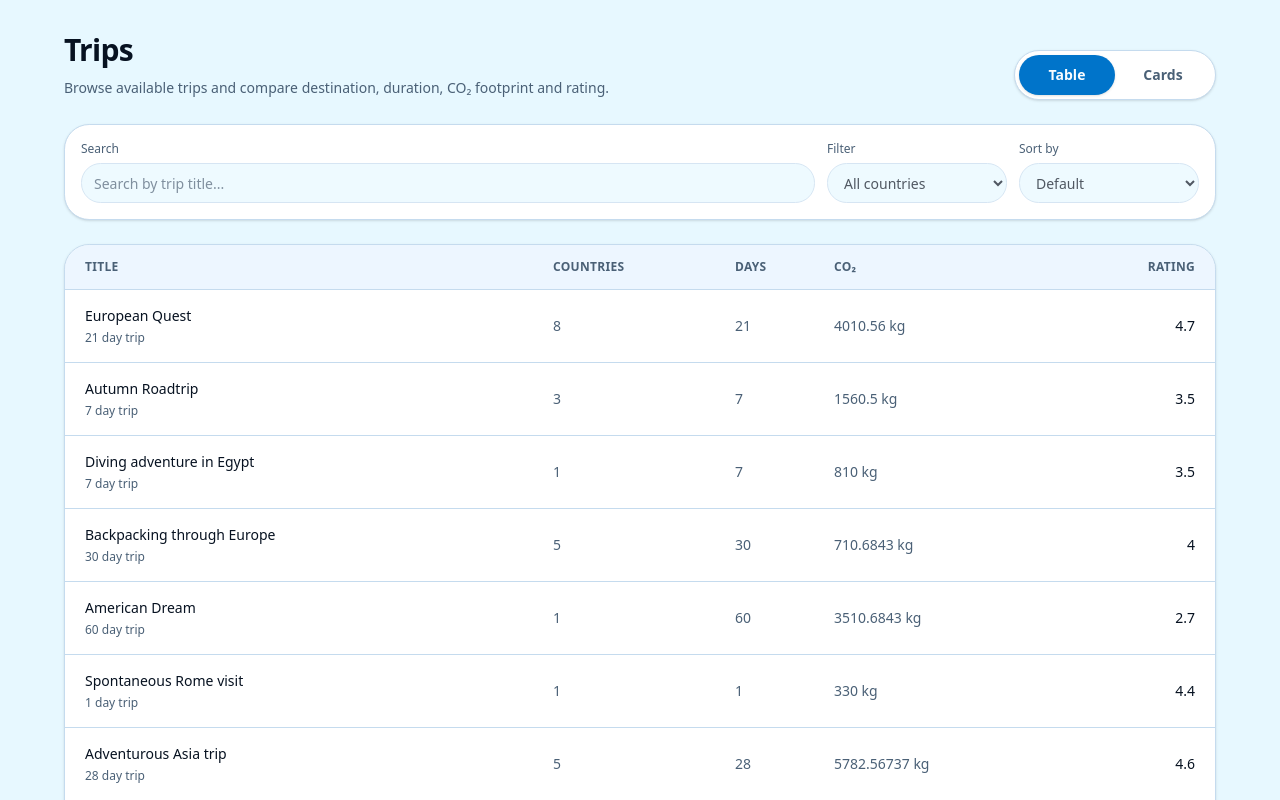
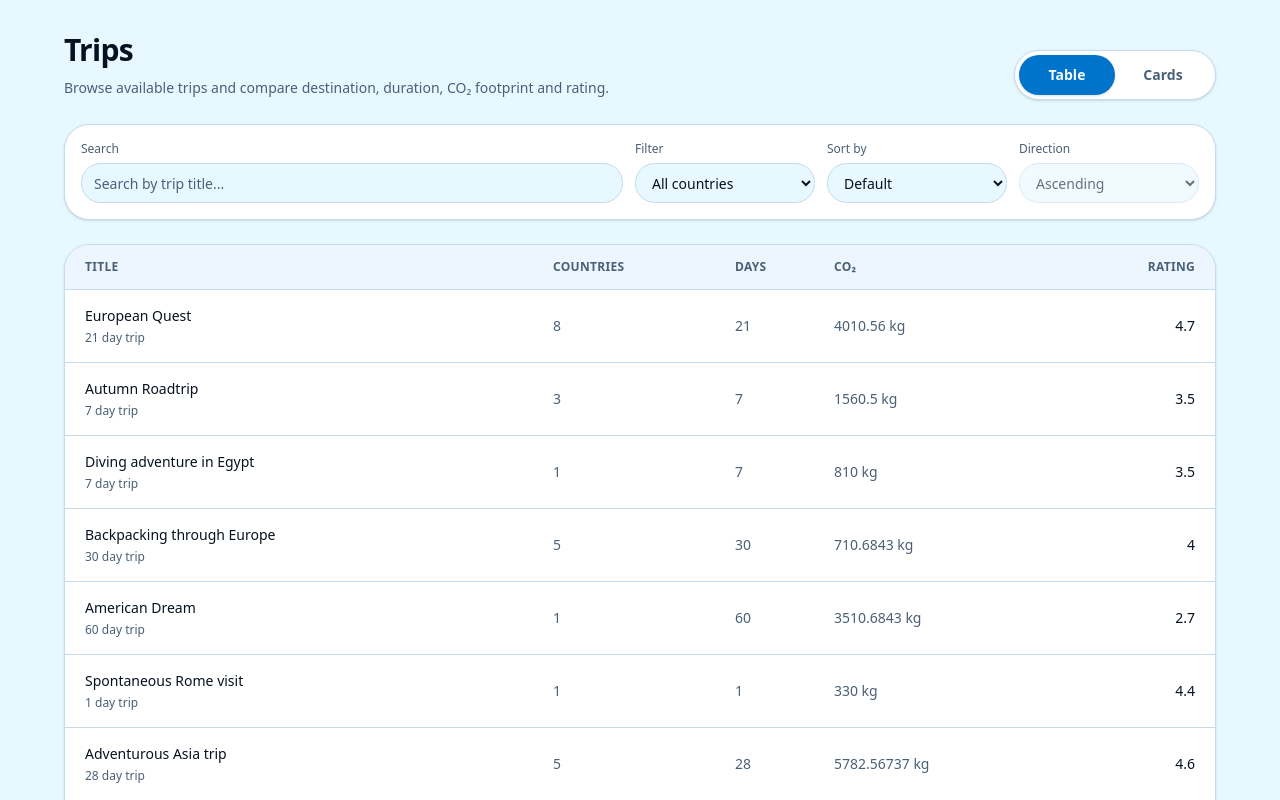
Before and after one commit to Blackwatch98/triply, a Next.js app: page / in a window 1280 px wide. Shown: the top 800 px of the page. Built offline with nearby package versions, Linux system fonts and the light colour scheme; data requests are answered from the project's data file.

Commit message:
feat: Added filtering and sorting for trips

```diff
--- a/src/components/trips/trips-browser.tsx
+++ b/src/components/trips/trips-browser.tsx
@@ -1,4 +1,4 @@
-"use client"
+"use client";
 
 import TripsTable from "@/components/trips/trips-table";
 import TripsHeader from "@/components/trips/trips-header";
@@ -6,7 +6,8 @@ import TripsToolbar from "@/components/trips/trips-toolbar";
 import TripsCardGrid from "@/components/trips/trips-card-grid";
 import { Trip } from "@/types/trip";
 import { TripsViewMode } from "@/types/trips-view-mode";
-import { useState } from "react";
+import { TripsSortBy, TripsSortOrder } from "@/types/trip-sort-by";
+import { useState, useMemo } from "react";
 
 type TripsBrowserProps = {
   trips: Trip[];
@@ -14,18 +15,71 @@ type TripsBrowserProps = {
 
 export default function TripsBrowser({ trips }: TripsBrowserProps) {
   const [viewMode, setViewMode] = useState<TripsViewMode>("table");
+  const [searchQuery, setSearchQuery] = useState("");
+  const [countryFilter, setCountryFilter] = useState("all");
+  const [sortBy, setSortBy] = useState<TripsSortBy>("default");
+  const [sortOrder, setSortOrder] = useState<TripsSortOrder>("asc");
+
+  const countries = useMemo(() => {
+    return Array.from(new Set(trips.flatMap((trip) => trip.countries))).sort();
+  }, [trips]);
+
+  const visibleTrips = useMemo(() => {
+    const query = searchQuery.trim().toLowerCase();
+
+    const filteredTrips = trips.filter((trip) => {
+      const matchesSearch = trip.title.toLowerCase().includes(query);
+
+      const matchesCountry =
+        countryFilter === "all" || trip.countries.includes(countryFilter);
+
+      return matchesSearch && matchesCountry;
+    });
+
+    if (sortBy === "default") {
+      return filteredTrips;
+    }
+
+    return [...filteredTrips].sort((a, b) => {
+      const direction = sortOrder === "asc" ? 1 : -1;
+
+      if (sortBy === "rating") {
+        return (a.rating - b.rating) * direction;
+      }
+
+      if (sortBy === "days") {
+        return (a.days - b.days) * direction;
+      }
+
+      if (sortBy === "co2") {
+        return (a.co2kilograms - b.co2kilograms) * direction;
+      }
+
+      return 0;
+    });
+  }, [trips, searchQuery, countryFilter, sortBy, sortOrder]);
 
   return (
     <main className="bg-background text-foreground min-h-screen px-4 py-8 sm:px-6 lg:px-8">
       <section className="mx-auto flex max-w-6xl flex-col gap-6">
-        <TripsHeader viewMode={viewMode} onViewModeChange={setViewMode}/>
+        <TripsHeader viewMode={viewMode} onViewModeChange={setViewMode} />
 
-        <TripsToolbar />
+        <TripsToolbar
+          searchQuery={searchQuery}
+          onSearchQueryChange={setSearchQuery}
+          countryFilter={countryFilter}
+          onCountryFilterChange={setCountryFilter}
+          countries={countries}
+          sortBy={sortBy}
+          onSortByChange={setSortBy}
+          sortOrderDirection={sortOrder}
+          onSortOrderChange={setSortOrder}
+        />
 
         {viewMode === "table" ? (
-          <TripsTable trips={trips} />
+          <TripsTable trips={visibleTrips} />
         ) : (
-          <TripsCardGrid trips={trips} />
+          <TripsCardGrid trips={visibleTrips} />
         )}
       </section>
     </main>
--- a/src/components/trips/trips-card-grid.tsx
+++ b/src/components/trips/trips-card-grid.tsx
@@ -96,7 +96,7 @@ export default function TripsCardGrid({ trips }: TripsCardGridProps) {
               </div>
             </div>
 
-            <div className="relative z-20 mx-6 -mt-15 mb-2 flex items-center justify-between rounded-t-xl bg-white px-4 py-3 text-sm font-semibold text-foreground">
+            <div className="relative z-20 mx-6 -mt-15 flex items-center justify-between rounded-t-xl bg-white px-4 py-3 text-sm font-semibold text-foreground">
               <span>Trip rating</span>
 
               <span className="flex items-center gap-1">
--- a/src/components/trips/trips-toolbar.tsx
+++ b/src/components/trips/trips-toolbar.tsx
@@ -1,7 +1,31 @@
-export default function TripsToolbar() {
+import { TripsSortBy, TripsSortOrder } from "@/types/trip-sort-by";
+
+type TripsToolbarProps = {
+  searchQuery: string;
+  onSearchQueryChange: (value: string) => void;
+  countryFilter: string;
+  onCountryFilterChange: (value: string) => void;
+  countries: string[];
+  sortBy: TripsSortBy;
+  onSortByChange: (value: TripsSortBy) => void;
+  sortOrderDirection: TripsSortOrder;
+  onSortOrderChange: (value: TripsSortOrder) => void;
+};
+
+export default function TripsToolbar({
+  searchQuery,
+  onSearchQueryChange,
+  countryFilter,
+  onCountryFilterChange,
+  countries,
+  sortBy,
+  onSortByChange,
+  sortOrderDirection,
+  onSortOrderChange,
+}: TripsToolbarProps) {
   return (
     <section className="bg-card rounded-2xl border p-4 shadow-sm">
-      <div className="grid gap-3 md:grid-cols-[1fr_180px_180px]">
+      <div className="grid gap-3 md:grid-cols-[1fr_180px_180px_180px]">
         <div>
           <label
             htmlFor="search"
@@ -12,9 +36,10 @@ export default function TripsToolbar() {
           <input
             id="search"
             type="search"
+            value={searchQuery}
+            onChange={(event) => onSearchQueryChange(event.target.value)}
             placeholder="Search by trip title..."
-            disabled
-            className="bg-background text-foreground placeholder:text-muted-foreground h-10 w-full rounded-xl border px-3 text-sm disabled:cursor-not-allowed disabled:opacity-70"
+            className="bg-background text-foreground placeholder:text-muted-foreground h-10 w-full rounded-xl border px-3 text-sm"
           />
         </div>
 
@@ -27,10 +52,16 @@ export default function TripsToolbar() {
           </label>
           <select
             id="country"
-            disabled
-            className="bg-background text-foreground h-10 w-full rounded-xl border px-3 text-sm disabled:cursor-not-allowed disabled:opacity-70"
+            value={countryFilter}
+            onChange={(event) => onCountryFilterChange(event.target.value)}
+            className="bg-background text-foreground h-10 w-full rounded-xl border px-3 text-sm"
           >
-            <option>All countries</option>
+            <option value="all">All countries</option>
+            {countries.map((country) => (
+              <option key={country} value={country}>
+                {country}
+              </option>
+            ))}
           </select>
         </div>
 
@@ -43,13 +74,37 @@ export default function TripsToolbar() {
           </label>
           <select
             id="sort"
-            disabled
-            className="bg-background text-foreground h-10 w-full rounded-xl border px-3 text-sm disabled:cursor-not-allowed disabled:opacity-70"
+            value={sortBy}
+            onChange={(event) =>
+              onSortByChange(event.target.value as TripsSortBy)
+            }
+            className="bg-background text-foreground h-10 w-full rounded-xl border px-3 text-sm"
           >
-            <option>Default</option>
-            <option>Rating</option>
-            <option>Days</option>
-            <option>CO₂</option>
+            <option value="default">Default</option>
+            <option value="rating">Rating</option>
+            <option value="days">Days</option>
+            <option value="co2">CO₂</option>
+          </select>
+        </div>
+
+        <div>
+          <label
+            htmlFor="sortOrder"
+            className="text-muted-foreground mb-1.5 block text-xs font-medium"
+          >
+            Direction
+          </label>
+          <select
+            id="sortOrder"
+            value={sortOrderDirection}
+            onChange={(event) =>
+              onSortOrderChange(event.target.value as TripsSortOrder)
+            }
+            disabled={sortBy === "default"}
+            className="bg-background text-foreground h-10 w-full rounded-xl border px-3 text-sm disabled:cursor-not-allowed disabled:opacity-60"
+          >
+            <option value="asc">Ascending</option>
+            <option value="desc">Descending</option>
           </select>
         </div>
       </div>
--- /dev/null
+++ b/src/types/trip-sort-by.ts
@@ -0,0 +1,3 @@
+export type TripsSortBy = "default" | "rating" | "days" | "co2";
+
+export type TripsSortOrder = "asc" | "desc";
--- a/src/types/trip.ts
+++ b/src/types/trip.ts
@@ -1,4 +1,4 @@
-import { TripAdvantage } from "./tripAdvantage";
+import { TripAdvantage } from "./trip-advantage";
 
 export interface Trip {
     id: number,
```
Also changed, not shown: src/types/trip-advantage.ts (renamed from src/types/tripAdvantage.ts).
